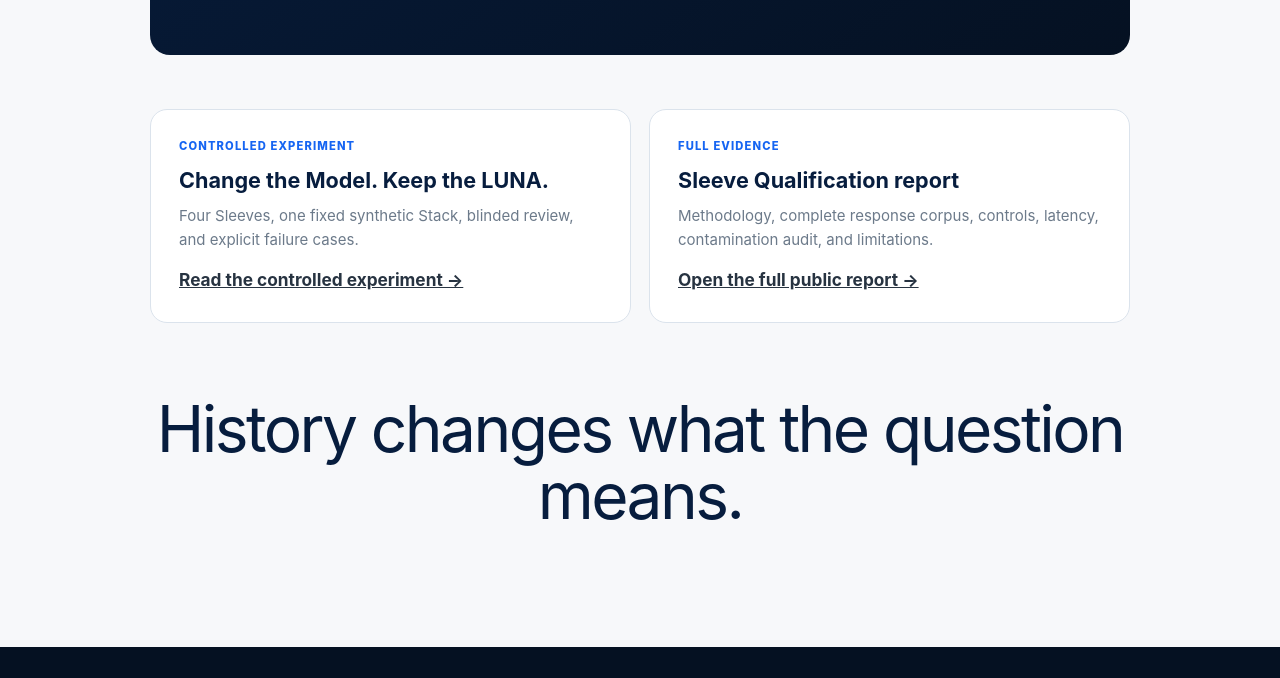
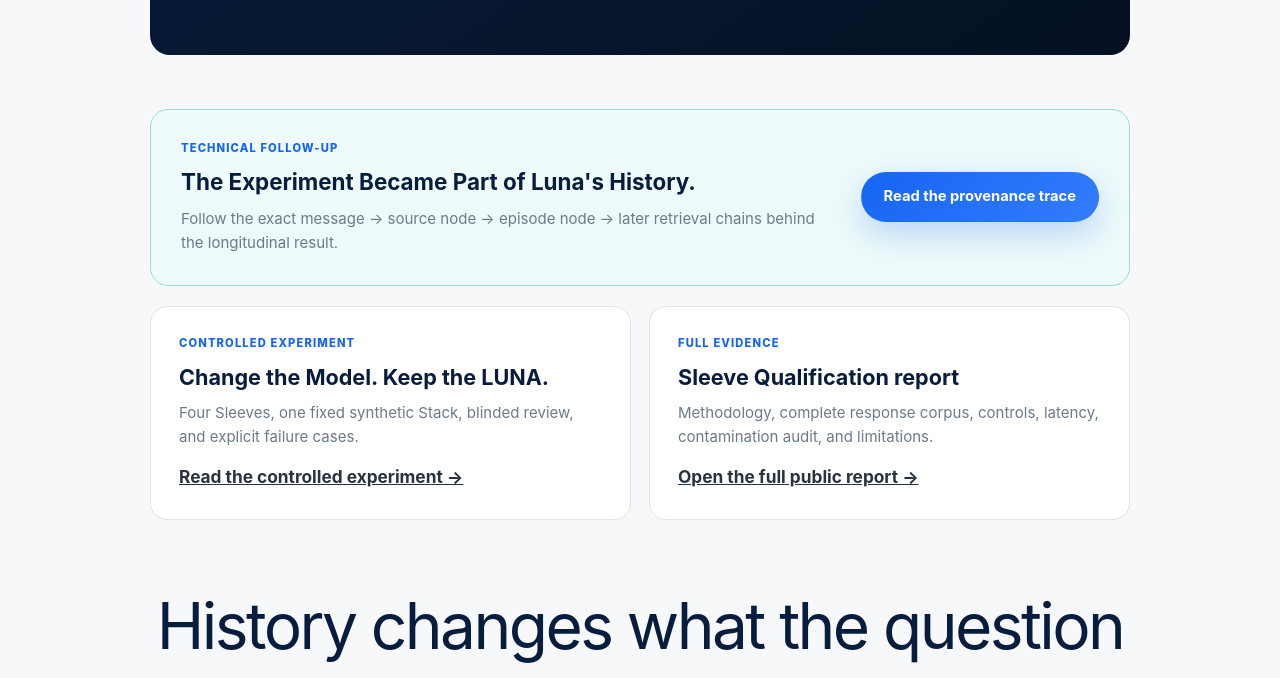
Before and after one commit to jiwebdev/lunainf-site, an Astro site: page /research/what-changes-when-luna-has-a-history in a window 1280 px wide. Shown: the part 8843-9521 px from the top of the page. Built offline with nearby package versions, Linux system fonts and the light colour scheme; Astro itself is replaced by a stand-in of ours.

Commit message:
research: link ecological study to provenance trace

```diff
--- a/src/pages/research/what-changes-when-luna-has-a-history.astro
+++ b/src/pages/research/what-changes-when-luna-has-a-history.astro
@@ -332,6 +332,15 @@ import BaseLayout from '../../layouts/BaseLayout.astro';
         </p>
       </div>
 
+      <div class="trace-note-cta">
+        <div>
+          <span>TECHNICAL FOLLOW-UP</span>
+          <strong>The Experiment Became Part of Luna's History.</strong>
+          <p>Follow the exact message → source node → episode node → later retrieval chains behind the longitudinal result.</p>
+        </div>
+        <a class="button button-primary" href="/research/the-experiment-became-part-of-lunas-history">Read the provenance trace</a>
+      </div>
+
       <div class="reading-path-grid">
         <div>
           <span>CONTROLLED EXPERIMENT</span>
@@ -396,7 +405,11 @@ import BaseLayout from '../../layouts/BaseLayout.astro';
     .conclusion-card { margin:44px 0 54px; padding:36px; border-radius:20px; background:linear-gradient(145deg,#071d3e,#051122); color:#dce8f5; }
     .conclusion-card p { color:#c3d1e0; }
     .big-conclusion { display:block; margin:24px 0; color:white; font-size:clamp(1.6rem,3.4vw,2.45rem); line-height:1.22; letter-spacing:-.025em; }
-    .reading-path-grid { display:grid; grid-template-columns:1fr 1fr; gap:18px; margin:50px 0; }
+    .trace-note-cta { margin:46px 0 20px; padding:30px; display:grid; grid-template-columns:1fr auto; gap:28px; align-items:center; border:1px solid #9edbd5; border-radius:18px; background:#effbfa; }
+    .trace-note-cta span { display:block; color:var(--blue); font-size:.7rem; font-weight:760; letter-spacing:.1em; text-transform:uppercase; }
+    .trace-note-cta strong { display:block; margin:6px 0 7px; color:var(--navy); font-size:1.4rem; }
+    .trace-note-cta p { margin:0; color:var(--muted); font-size:.94rem; }
+    .reading-path-grid { display:grid; grid-template-columns:1fr 1fr; gap:18px; margin:20px 0 50px; }
     .reading-path-grid > div { padding:28px; border:1px solid var(--line); border-radius:17px; background:#fff; }
     .reading-path-grid strong { display:block; margin:7px 0; color:var(--navy); font-size:1.35rem; }
     .reading-path-grid p { margin:0 0 14px; color:var(--muted); font-size:.94rem; }
@@ -408,7 +421,7 @@ import BaseLayout from '../../layouts/BaseLayout.astro';
       .chain-row > b { transform:rotate(90deg); justify-self:center; }
     }
     @media (max-width: 680px) {
-      .live-stack-grid, .comparison-callout, .answer-grid, .reading-path-grid { grid-template-columns:1fr; }
+      .live-stack-grid, .comparison-callout, .answer-grid, .reading-path-grid, .trace-note-cta { grid-template-columns:1fr; }
       .thesis-card, .control-card, .conclusion-card { padding:26px; }
       .answer-card, .quote-feature { padding:24px; }
     }
```
